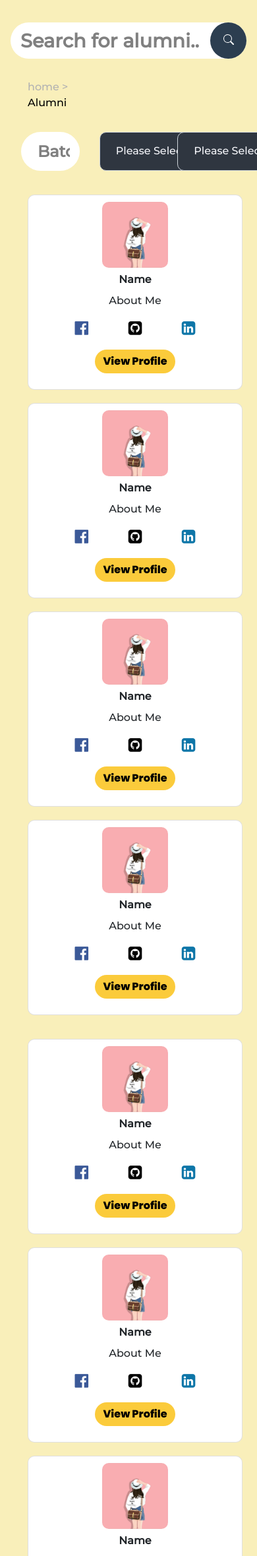
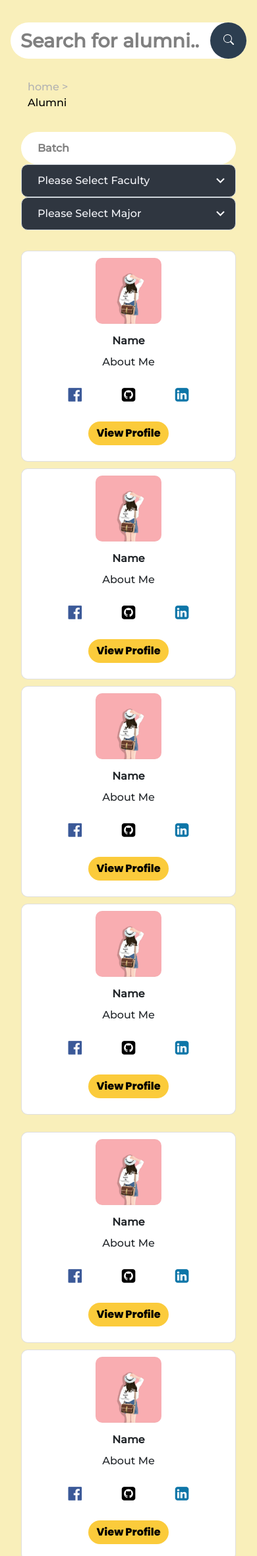
Before and after one commit to amarabjamal/Online-Alumni-System, a PHP site: page /alumni-page.html in a window 390 px wide. Shown: the part 241-2600 px from the top of the page at 66% size. Run offline with PHP 8.4, Linux system fonts and the light colour scheme; some libraries are stand-ins or nearby versions; some web fonts are replaced.

Commit message:
add breakpoints

```diff
--- a/alumni-page.html
+++ b/alumni-page.html
@@ -80,7 +80,7 @@
         </div>
     </div>
 
-    <!-- ROW FOR INDICATOR AND SEARCH -->
+    <!-- ROW FOR INDICATOR -->
     <div class="row indi-box">
         <!-- column untuk indicator -->
         <div class="col-4 indicator">
@@ -92,14 +92,14 @@
 
     <div class="row filter">
         <!-- column for Batch -->
-        <div class="col-4 search-input">
+        <div class="col-lg-4 search-input">
             <input type="text" name="batch" placeholder="Batch" class="batch">
             <div class="autocom-batch">
             </div>
         </div>
 
         <!-- column for faculty -->
-        <div class="col-4">
+        <div class="col-lg-4">
             <select name="faculty" id="main-menu" class="custom-select">
                 <option value="selectF" disabled selected>Please Select Faculty</option>
                 <option value="education">Faculty of Education</option>
@@ -121,7 +121,7 @@
         </div>
 
         <!-- column for major -->
-        <div class="col-4">
+        <div class="col-lg-4">
             <select name="major" id="sub-menu" class="custom-select">
                 <option value="selectM" disabled selected>Please Select Major</option>
             </select>
@@ -132,25 +132,9 @@
 
 
     <div class="row cards">
-        <div class="col-lg-3 col-md-6">
-            <div class="card">
-                <img src="images/avatar.jpg" alt="man">
-                <div class="desc">
-                    <p class="name" style="font-weight: 800;">Name</p>
-                    <p class="abtMe">About Me</p>
-                </div>
-                <div class="socmed">
-                    <a href="https://www.facebook.com/login/web/"><i class="fa fa-facebook-official"></i></a>
-                    <a href="https://github.com/login"><i class="fa fa-github-square"></i></a>
-                    <a href="https://www.linkedin.com/uas/login"><i class="fa fa-linkedin-square"></i></a>
-                </div>
-                <div class="button">
-                    <a class="btn btn-primary" href="profile.html" role="button">View Profile</a>
-                </div>
-            </div>
-        </div>
 
-        <div class="col-lg-3 col-md-6">
+
+        <div class="col-md-3 col-sm-6 col-xs-12">
             <div class="card">
                 <img src="images/avatar.jpg" alt="man">
                 <div class="desc">
@@ -170,7 +154,7 @@
             </div>
         </div>
 
-        <div class="col-lg-3 col-md-6">
+        <div class="col-md-3 col-sm-6 col-xs-12">
             <div class="card">
                 <img src="images/avatar.jpg" alt="man">
                 <div class="desc">
@@ -190,7 +174,7 @@
             </div>
         </div>
 
-        <div class="col-lg-3 col-md-6">
+        <div class="col-md-3 col-sm-6 col-xs-12">
             <div class="card">
                 <img src="images/avatar.jpg" alt="man">
                 <div class="desc">
@@ -210,6 +194,45 @@
             </div>
         </div>
 
+        <div class="col-md-3 col-sm-6 col-xs-12">
+            <div class="card">
+                <img src="images/avatar.jpg" alt="man">
+                <div class="desc">
+                    <p class="name" style="font-weight: 800;">Name</p>
+                    <p class="abtMe">About Me</p>
+                </div>
+                <div class="socmed">
+                    <a href="https://www.facebook.com/login/web/"><i
+                            class="fa fa-facebook-official bg-transparent"></i></a>
+                    <a href="https://github.com/login"><i class="fa fa-github-square bg-transparent"></i></a>
+                    <a href="https://www.linkedin.com/uas/login"><i
+                            class="fa fa-linkedin-square bg-transparent"></i></a>
+                </div>
+                <div class="button">
+                    <a class="btn btn-primary" href="profile.html" role="button">View Profile</a>
+                </div>
+            </div>
+        </div>
+
+        <!-- <div class="col">
+            <div class="card">
+                <img src="images/avatar.jpg" alt="man">
+                <div class="desc">
+                    <p class="name" style="font-weight: 800;">Name</p>
+                    <p class="abtMe">About Me</p>
+                </div>
+                <div class="socmed">
+                    <a href="https://www.facebook.com/login/web/"><i
+                            class="fa fa-facebook-official bg-transparent"></i></a>
+                    <a href="https://github.com/login"><i class="fa fa-github-square bg-transparent"></i></a>
+                    <a href="https://www.linkedin.com/uas/login"><i
+                            class="fa fa-linkedin-square bg-transparent"></i></a>
+                </div>
+                <div class="button">
+                    <a class="btn btn-primary" href="profile.html" role="button">View Profile</a>
+                </div>
+            </div>
+        </div> -->
     </div>
 
     <div class="row cards">
--- a/styles/alumni-page.css
+++ b/styles/alumni-page.css
@@ -231,18 +244,14 @@ body {
 
 /* FOR BATCH */
 
-.batch:focus,
-.batch:hover {
-    outline: none;
-    border: 2px solid grey;
-}
 
 /* ADDING AUTOCOMPLETE FEATURE TO BATCH */
 .search-input input{
+
     height: 100%;
     width: 100%;
     padding: 15px;
-    font-size: 1.5rem;
+    font-size: 1.0rem;
     font-weight: bold;
     color: black;
     background: white;
@@ -303,20 +322,19 @@ body {
     padding: 10px;
 }
 
+
 /* FOR FACULTY AND MAJOR */
 
 .custom-select {
     height: 100%;
-    max-width: 400px;
-    min-width: 180px;
+    font-size: 1rem;
+
+    width: 100%;
+
     background: #2f3640;
     border-radius: 10px;
-    margin-bottom: 8px;
+
     color: #f5f6fa;
-    position: relative;
-    word-wrap: break-word;
-
-    order: 0;
 
     padding: 12px 24px;
     cursor: pointer;
@@ -326,22 +344,10 @@ body {
     -webkit-appearance: none;
     -moz-appearance: none;
     background-image: url('/images/arrow-down.svg');
+    font-size: 1rem;
     background-position: right 10px top 50%;
     background-repeat: no-repeat;
     background-size: 25px;
-}
-
-/* .custom-select select{
-    width: 100%;
-    font-size: 1.2rem;
-} */
-.custom-select{
-    /* wrapper style */
-    position: relative;
-    display:block;
-    max-width: 400px;
-    min-width: 180px;
-    margin:0 auto;
 }
 
 .custom-select:focus,
@@ -358,9 +364,37 @@ body {
 .card {
     border-radius: 10px;
     background: white;
-    margin: 10px;
+    /* margin: 10px; */
+    gap: .5rem;
+    margin: 5px 0px;
+    min-width: 200px;
     width: 100%;
+
 }
+
+/* sm */
+/* @media (max-width: 576px){
+    .card {
+        background-color: tomato;
+    }
+
+} */
+
+/* md */
+/* @media (max-width: 768px){
+    .card {
+        background-color: pink;
+    }
+
+} */
+
+/* lg */
+/* @media (max-width: 992px){
+    .card {
+        background-color: greenyellow;
+    }
+
+} */
 
 .card img{
     width: 100px;
--- a/styles/profile.css
+++ b/styles/profile.css
@@ -111,6 +111,7 @@ body {
     padding: 30px;
 }
 
+/* sm */
 @media (max-width: 768px){
     .right-pane {
         background-color: pink;
```
Also changed, not shown: other parts of styles/alumni-page.css (+29 -6 lines).
